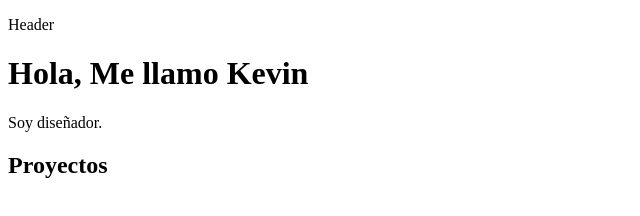
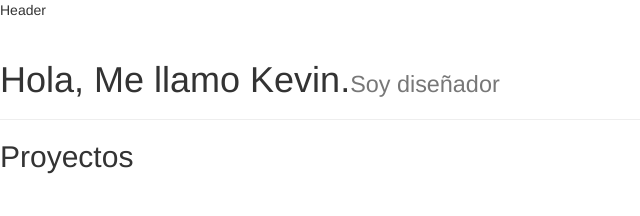
Before and after one commit to kkhenriquez/kkhenriquez.github.io, a plain HTML site: page index.html in a window 1280 px wide. Shown: the whole page, without its empty margins (0-640 px from the left). Drawn offline with Linux system fonts and the light colour scheme.

Commit message:
create style.css

```diff
--- a/index.html
+++ b/index.html
@@ -2,14 +2,15 @@
 <html>
 <head>
   <title>Kevin Henriquez. Designer</title>
+  <link rel="stylesheet" href="css/bootstrap.css"/>
+  <link rel="stylesheet" href="css/style.css"/>
 </head>
 <body>
   <div>
     <p>Header</p>
   </div>
-  <div>
-    <h1>Hola, Me llamo Kevin</h1>
-    <p>Soy diseñador.</p>
+  <div class="page-header">
+    <h1>Hola, Me llamo Kevin.<small>Soy diseñador</small></h1>
   </div>
   <div>
     <h2>Proyectos</h2>
```
Also changed, not shown: css/style.css (added).
